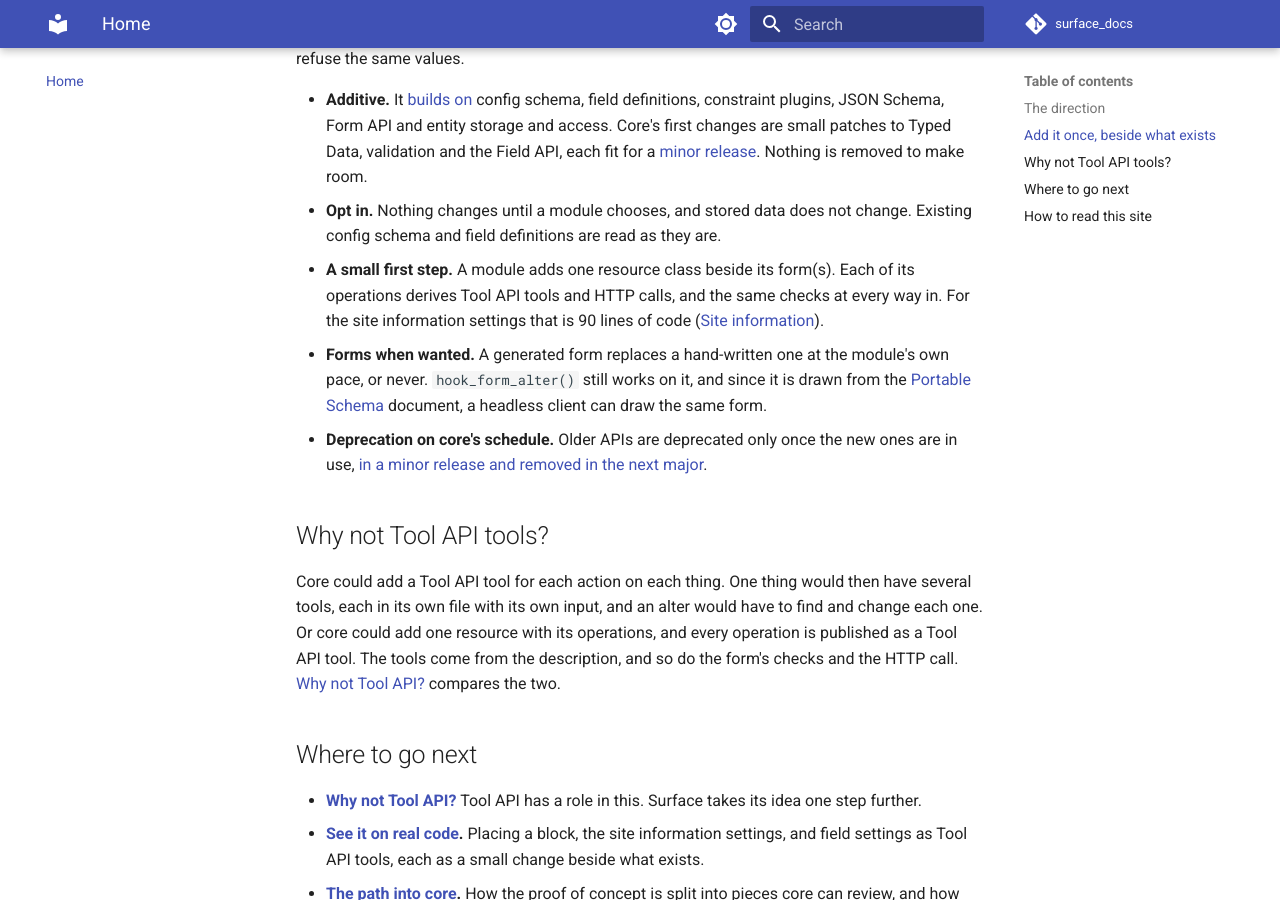
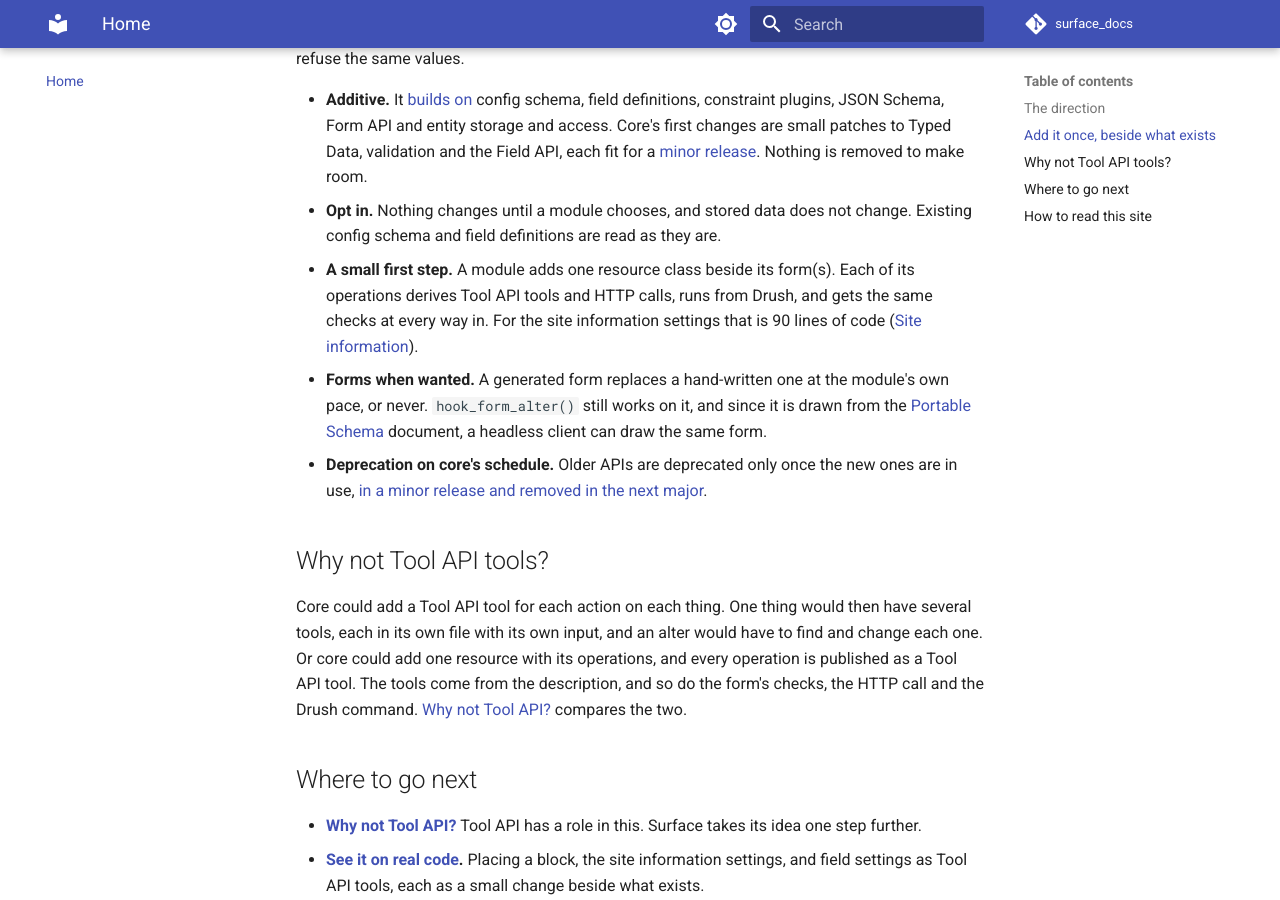
Before and after one commit to mlander/surface_docs, an MkDocs documentation site: the page built from docs/index.md, in a window 1280 px wide and 900 px high, scrolled down 1026 px. Built offline with MkDocs 1.6.1 and Material for MkDocs 9.7.7, drawn with Linux system fonts in a browser that asks for light colours; comment, search, counter and statistics services are not loaded.

Commit message:
Name Drush beside Tool API tools and HTTP as a way to run an operation

```diff
--- a/docs/index.md
+++ b/docs/index.md
@@ -18,13 +18,13 @@ The ask is one new input layer beside forms. Every way in reads it, so all of th
 
 - **Additive.** It [builds on](why/builds-on.md) config schema, field definitions, constraint plugins, JSON Schema, Form API and entity storage and access. Core's first changes are small patches to Typed Data, validation and the Field API, each fit for a [minor release](path/release-fit.md). Nothing is removed to make room.
 - **Opt in.** Nothing changes until a module chooses, and stored data does not change. Existing config schema and field definitions are read as they are.
-- **A small first step.** A module adds one resource class beside its form(s). Each of its operations derives Tool API tools and HTTP calls, and the same checks at every way in. For the site information settings that is 90 lines of code ([Site information](adopting/site-information.md)).
+- **A small first step.** A module adds one resource class beside its form(s). Each of its operations derives Tool API tools and HTTP calls, runs from Drush, and gets the same checks at every way in. For the site information settings that is 90 lines of code ([Site information](adopting/site-information.md)).
 - **Forms when wanted.** A generated form replaces a hand-written one at the module's own pace, or never. `hook_form_alter()` still works on it, and since it is drawn from the [Portable Schema](path/portable-schema.md) document, a headless client can draw the same form.
 - **Deprecation on core's schedule.** Older APIs are deprecated only once the new ones are in use, [in a minor release and removed in the next major](https://www.drupal.org/about/core/policies/core-change-policies/allowed-changes#s-deprecations).
 
 ## Why not Tool API tools?
 
-Core could add a Tool API tool for each action on each thing. One thing would then have several tools, each in its own file with its own input, and an alter would have to find and change each one. Or core could add one resource with its operations, and every operation is published as a Tool API tool. The tools come from the description, and so do the form's checks and the HTTP call. [Why not Tool API?](why/not-tool-api.md) compares the two.
+Core could add a Tool API tool for each action on each thing. One thing would then have several tools, each in its own file with its own input, and an alter would have to find and change each one. Or core could add one resource with its operations, and every operation is published as a Tool API tool. The tools come from the description, and so do the form's checks, the HTTP call and the Drush command. [Why not Tool API?](why/not-tool-api.md) compares the two.
 
 ## Where to go next
 
```
Also changed, not shown: docs/adopting/site-information.md (+1 -0 lines), docs/path/resources-operations.md (+6 -0 lines).
